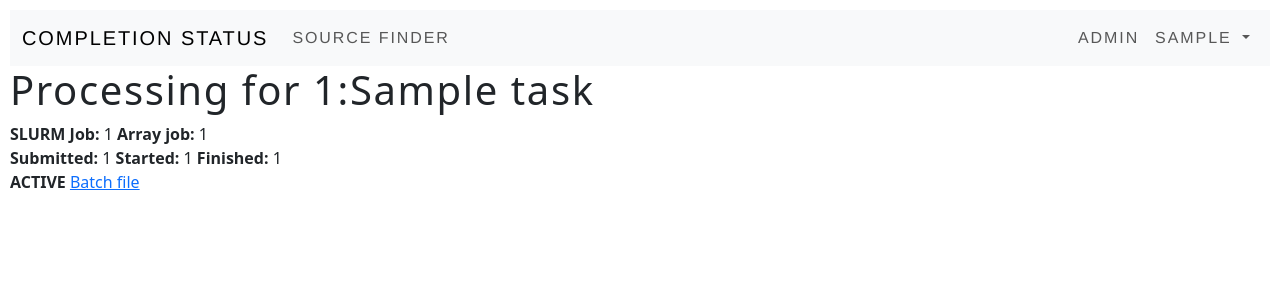
After one commit to robotopia/MWA-Galactic-Plane-Monitoring, a Django app: page /processing/proc_obs_task/1/1 in a window 1280 px wide. The commit adds this page. Shown: the top 300 px of the page. Run offline with Django 4.2, Linux system fonts and the light colour scheme; a user stored in the database is signed in; tables that the repository leaves empty hold one stand-in row (values such as "Sample post").

Commit message:
Fixed epoch overview to display tasks with no processing jobs. Also addin (WIP) detailed obs/task view, as well as remote file view

```diff
--- a/db/processing/models.py
+++ b/db/processing/models.py
@@ -343,6 +343,18 @@ class Processing(models.Model):
     stdout_path = models.ForeignKey("HpcPath", models.DO_NOTHING, blank=True, null=True, related_name="array_jobs_as_stdout")
     output_files = models.TextField(blank=True, null=True)
 
+    @property
+    def batch_file_full_path(self):
+        return f'{self.batch_file_path.path}/{self.batch_file}'
+
+    @property
+    def stdout_full_path(self):
+        return f'{self.stdout_path.path}/{self.stdout}'
+
+    @property
+    def stderr_full_path(self):
+        return f'{self.stderr_path.path}/{self.stderr}'
+
     class Meta:
         managed = False
         db_table = 'processing'
--- a/db/processing/templates/processing/epoch_overview.html
+++ b/db/processing/templates/processing/epoch_overview.html
@@ -44,7 +44,9 @@
     <td>{{ obs.cal_obs }}</td>
     {% for detail in details %}
     <td class="{{ detail.processing.status }}">
-      <span class="datetime">{{ detail.task.name|upper }}</span>
+      <a href="{% url 'proc_obs_task' obs_id=obs.obs task_id=detail.task.id %}">
+        <span>{{ detail.task.name|upper }}</span>
+      </a>
     </td>
     {% endfor %}
   </tr>
--- /dev/null
+++ b/db/processing/templates/processing/processing_obs_task.html
@@ -0,0 +1,25 @@
+{% extends 'processing/main.html' %}
+
+{% load static %}
+
+{% block body %}
+
+<h1>Processing for {{ obs }}:{{ task }}</h1>
+
+{% for processing in processings %}
+<div class="proc-obs-task">
+  <p>
+  <b>SLURM Job:</b> {{ processing.job_id }}
+  <b>Array job:</b> {{ processing.array_task_id }}
+  <br>
+  <b>Submitted:</b> {{ processing.submission_time }}
+  <b>Started:</b> {{ processing.start_time }}
+  <b>Finished:</b> {{ processing.end_time }}
+  <br>
+  <b>{{ processing.status|upper }}</b>
+  <a href="{% url 'remote_file' remote_path=processing.batch_file_full_path %}">Batch file</a>
+  </p>
+</div>
+{% endfor %}
+
+{% endblock %}
--- a/db/processing/urls.py
+++ b/db/processing/urls.py
@@ -6,6 +6,8 @@ urlpatterns = [
     re_path(r'^(?P<epoch>[EB]poch[0-9]+)$', views.EpochOverviewView, name="epoch_overview"),
     re_path(r'^session_settings$', views.UserSessionSettings, name="user_session_settings"),
     re_path(r'^overview$', views.EpochsView, name="epochs"),
+    re_path(r'^remote_file/(?P<remote_path>.+)$', views.RemoteFileView, name="remote_file"),
+    re_path(r'^proc_obs_task/(?P<obs_id>[0-9]+)/(?P<task_id>[0-9]+)$', views.ProcessingObsTaskView, name="proc_obs_task"),
     re_path(r'^set_epoch_cal/(?P<epoch>[EB]poch[0-9]+)$', views.setEpochCal, name="set_epoch_cal"),
     re_path(r'^source_finder$', views.sourceFinder, name="source_finder"),
     re_path(r'^backups/(?P<epoch>[EB]poch[0-9]+)$', views.backupView, name="backup_view"),
--- a/db/processing/views.py
+++ b/db/processing/views.py
@@ -30,13 +30,13 @@ def EpochOverviewView(request, epoch):
     hpc_user = request.user.session_settings.selected_hpc_user
     semester = request.user.session_settings.selected_semester
 
-    details = models.SemesterPlanProcessingDetail.objects.filter(semester=semester, epoch=epoch, hpc_user=hpc_user)
+    details = models.SemesterPlanProcessingDetail.objects.filter(semester=semester, epoch=epoch).filter(
+        Q(hpc_user=hpc_user) | Q(hpc_user__isnull=True)
+    )
     details_by_obs = defaultdict(list)
 
     for detail in details:
-        detail.submission_datetime = datetime.fromtimestamp(detail.processing.submission_time)
         details_by_obs[detail.obs].append(detail)
-    print(f'{details_by_obs = }')
 
     context = {
         'epoch': epoch,
@@ -71,7 +71,53 @@ def EpochsView(request):
     return render(request, 'processing/epochs.html', context)
 
 
+@login_required
+def RemoteFileView(request, remote_path):
+
+    hpc_user = request.user.session_settings.selected_hpc_user
+
+    # TODO: Get file contents (by SSH?)
+    file_contents = """Dummy file contents:
+    line 1
+    line 2
+    line 3
+    """
+    # -----------------
+
+    context = {
+        'remote_path': remote_path,
+        'file_contents': file_contents,
+    }
+
+    return render(request, 'processing/remote_file.html', context)
+
+
+@login_required
+def ProcessingObsTaskView(request, obs_id, task_id):
+
+    obs = models.Observation.objects.get(obs=obs_id)
+    task = models.Task.objects.get(id=task_id)
+    if obs is None or task is None:
+        return HttpResponse(status=404)
+
+    processings = models.Processing.objects.filter(
+        hpc_user=request.user.session_settings.selected_hpc_user,
+        obs=obs,
+        task=task,
+    )
+
+    context = {
+        'obs': obs,
+        'task': task,
+        'processings': processings,
+    }
+
+    return render(request, 'processing/processing_obs_task.html', context)
+
+
+
 # Change the quality assurance label for a given obs
+@login_required
 def changeQaStateView(request):
 
     # Request method must be 'PUT'
```
Also changed, not shown: db/processing/static/processing/epoch_overview.css (+20 -5 lines), db/processing/templates/processing/remote_file.html (added, +11 -0 lines).
